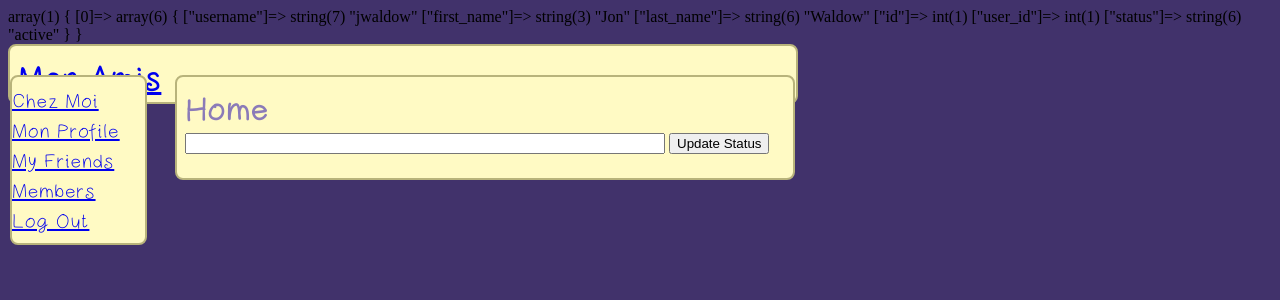
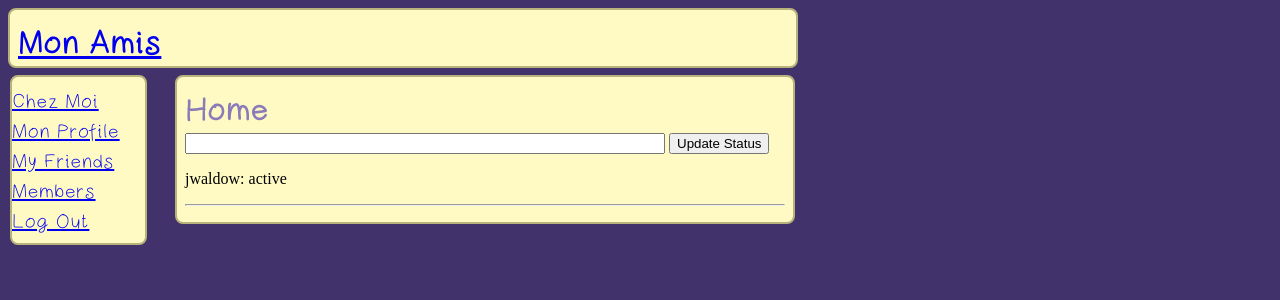
Before and after one commit to jlamson/MyGroupsSocialNetwork, a PHP site: page /home.php in a window 1280 px wide. Shown: the top 300 px of the page. Run offline with PHP 8.4, Linux system fonts and the light colour scheme; the visitor is signed in with stand-in values (Sample User, id 1); data comes from the database, SQL or seed files in the repository; tables that the repository leaves empty hold one stand-in row (values such as "Sample post").

Commit message:
home page displays statuses

```diff
--- a/home.html.php
+++ b/home.html.php
@@ -3,3 +3,11 @@
 	<input class="status" name="status" type="text" />
 	<input class="submit_status" name="newStatus" type="submit" value="Update Status" />
 </form>
+
+<?php foreach ($posts as $post) { ?>
+	<p>
+		<span class="status_header"><?= $post['username'] ?>: </span>
+		<span class="status_content"><?= $post['status'] ?> </span>
+	</p>
+	<hr />
+<?php } ?>
--- a/phpHelper.php
+++ b/phpHelper.php
@@ -140,7 +140,6 @@ function getFriendsStatuses($ids) {
 		for($i=0; $i<$num_results; $i++){
 			$statuses[] = $result->fetch_assoc();
 		}
-		var_dump($statuses);
 		return $statuses;
 	} else {
 		return false;
```
